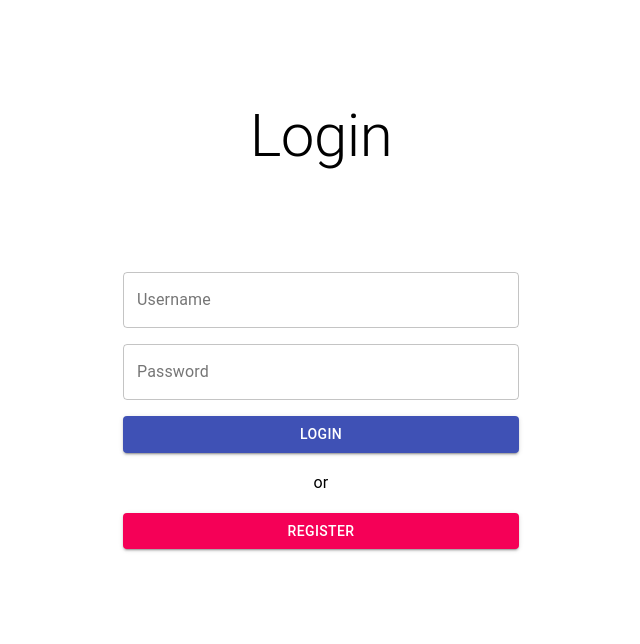
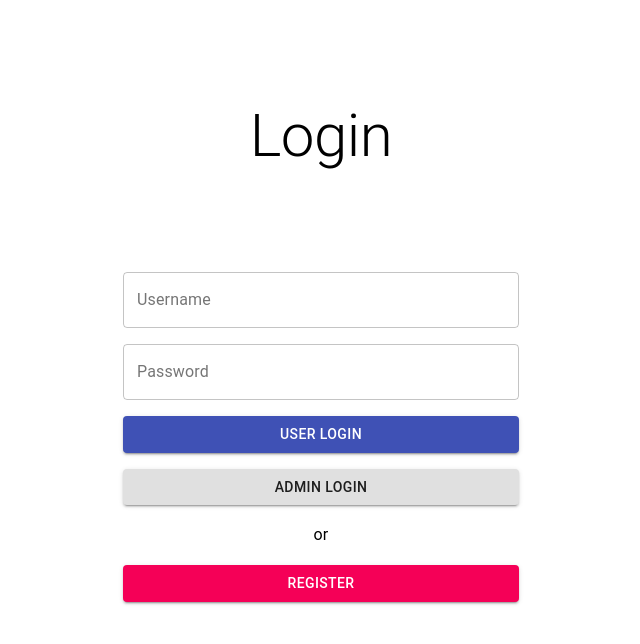
Before and after one commit to AlexsGan/PandemicVolunteers, a React (Create React App) app: page /login in a window 1280 px wide. Shown: the top 644 px of the page, without its empty margins (319-959 px from the left). Built offline with nearby package versions, Linux system fonts and the light colour scheme.

Commit message:
Added admin login and profile

```diff
--- a/src/actions/login.js
+++ b/src/actions/login.js
@@ -7,10 +7,19 @@ export const handleTextChange = (event, form) => {
 
 export const handleSubmit = (event, form) => {
     const state = form.state;
-    if (validateCredentials(state.username, state.password)) {
+    const isAdmin = event.currentTarget.name === "loginAdmin";
+    if (validateCredentials(state.username, state.password, isAdmin)) {
         form.setState({
             credentialError: false,
-            userObject: getUserObject(),
+            userObject: isAdmin ? (
+                {
+                    username: state.username,
+                    password: state.password,
+                    isAdmin: true
+                }
+            ) : (
+                getUserObject()
+            ),
             slideIn: false,
             slideDirection: "left"
         }, () => {
@@ -27,6 +36,7 @@ export const handleSubmit = (event, form) => {
 const getUserObject = () => {
     // FIXME: retrieve user infromation from server
     return ({
+        isAdmin: false,
         firstName: "John",
         lastName: "Doe",
         username: "user",
@@ -53,8 +63,12 @@ const getUserObject = () => {
     });
 }
 
-const validateCredentials = (username, password) => {
+const validateCredentials = (username, password, isAdmin) => {
     // BACKEND: check if username exists on server and password matches
     // FIXME: Temporary hardcoded username & password
-    return (username === "user" && password === "user");
+    if (isAdmin) {
+        return (username === "admin" && password === "admin");
+    } else {
+        return (username === "user" && password === "user");
+    }
 }
--- a/src/actions/profile-wizard.js
+++ b/src/actions/profile-wizard.js
@@ -43,6 +43,7 @@ const handleSubmit = (wizard) => {
     const basicUser = wizard.props.location.state.basicUser;
     // FIXME: Temporary phase 1 user object
     const userObject = {
+        isAdmin: false,
         firstName: basicUser.firstName,
         lastName: basicUser.lastName,
         username: basicUser.username,
--- a/src/components/Login/LoginForm/index.js
+++ b/src/components/Login/LoginForm/index.js
@@ -47,7 +47,16 @@ class LoginForm extends React.Component {
                         variant="contained"
                         onClick={handleSubmit}
                     >
-                        Login
+                        User Login
+                    </Button>
+                </Grid>
+                <Grid item xs={12}>
+                    <Button
+                        name="loginAdmin"
+                        variant="contained"
+                        onClick={handleSubmit}
+                    >
+                        ADMIN Login
                     </Button>
                 </Grid>
                 <Grid item xs={12}>
--- a/src/components/UserProfile/ProfileHeader/index.js
+++ b/src/components/UserProfile/ProfileHeader/index.js
@@ -12,13 +12,27 @@ class ProfileHeader extends React.Component {
             <Paper className="profile-header" elevation={4}>
                 <Grid className="profile-header__name-grid" container spacing={1}>
                     <Grid item xs={8}>
+                        {
+                            userObject.isAdmin ? (
+                                <Typography className="profile-header__name--admin bold" variant="h2">
+                                    Admin
+                                </Typography>
+                            ) : (
                                 <Typography className="profile-header__name bold" variant="h2">
                                     {userObject.firstName} {userObject.lastName}
                                 </Typography>
+                            )
+                        }
                         <Typography className="profile-header__username" variant="h6">
                             @{userObject.username}
                         </Typography>
                     </Grid>
+                    {
+                        // Render user stats if not an admin
+                        userObject.isAdmin ? (
+                            <Grid item xs={3}/>
+                        ) : (
+                            <>
                                 <Divider className="profile-header__divider" variant="vertical" flexItem xs={1}/>
                                 <Grid className="profile-header__side-grid" direction="column" container item xs={3} spacing={1}>
                                     <Grid item xs={12}>
@@ -42,6 +56,9 @@ class ProfileHeader extends React.Component {
                                         </Typography>
                                     </Grid>
                                 </Grid>
+                            </>
+                        )
+                    }
                 </Grid>
             </Paper>
         );
--- a/src/components/UserProfile/index.js
+++ b/src/components/UserProfile/index.js
@@ -8,13 +8,17 @@ import Navbar from "../Navbar";
 
 class UserProfile extends React.Component {
     state = {
-        userObject: {
+        userObject: this.props.location.state.userObject.isAdmin ? (
+            {...this.props.location.state.userObject}
+        ) : (
+            {
                 ...this.props.location.state.userObject,
                 age: getAge(this.props.location.state.userObject.birthday),
                 requestsAccepted: getRequests("accepted"),
                 requestsSent: getRequests("sent"),
                 requestsCompleted: getRequests("completed")
             }
+        )
     }
 
     render() {
@@ -26,10 +30,16 @@ class UserProfile extends React.Component {
                 />
                 <Container className="profile" maxWidth="md">
                     <ProfileHeader userObject={this.state.userObject}/>
+                    {
+                        this.state.userObject.isAdmin ? (
+                            null
+                        ) : (
                             <ProfileBody
                                 userObject={this.state.userObject}
                                 handleSaveEdit={(event, body) => handleSaveEdit(event, body, this)}
                             />
+                        )
+                    }
                 </Container>
             </>
         );
--- a/src/components/UserProfile/styles.css
+++ b/src/components/UserProfile/styles.css
@@ -111,6 +111,13 @@
     color: white;
 }
 
+.MuiTypography-root.profile-header__name--admin {
+    margin-top: 100px;
+    margin-left: 25px;
+    margin-bottom: 5px;
+    color: red;
+}
+
 .MuiTypography-root.profile-header__username {
     margin-left: 25px;
     margin-bottom: 25px;
```
Lines whose indentation alone changed are shown as unchanged.
